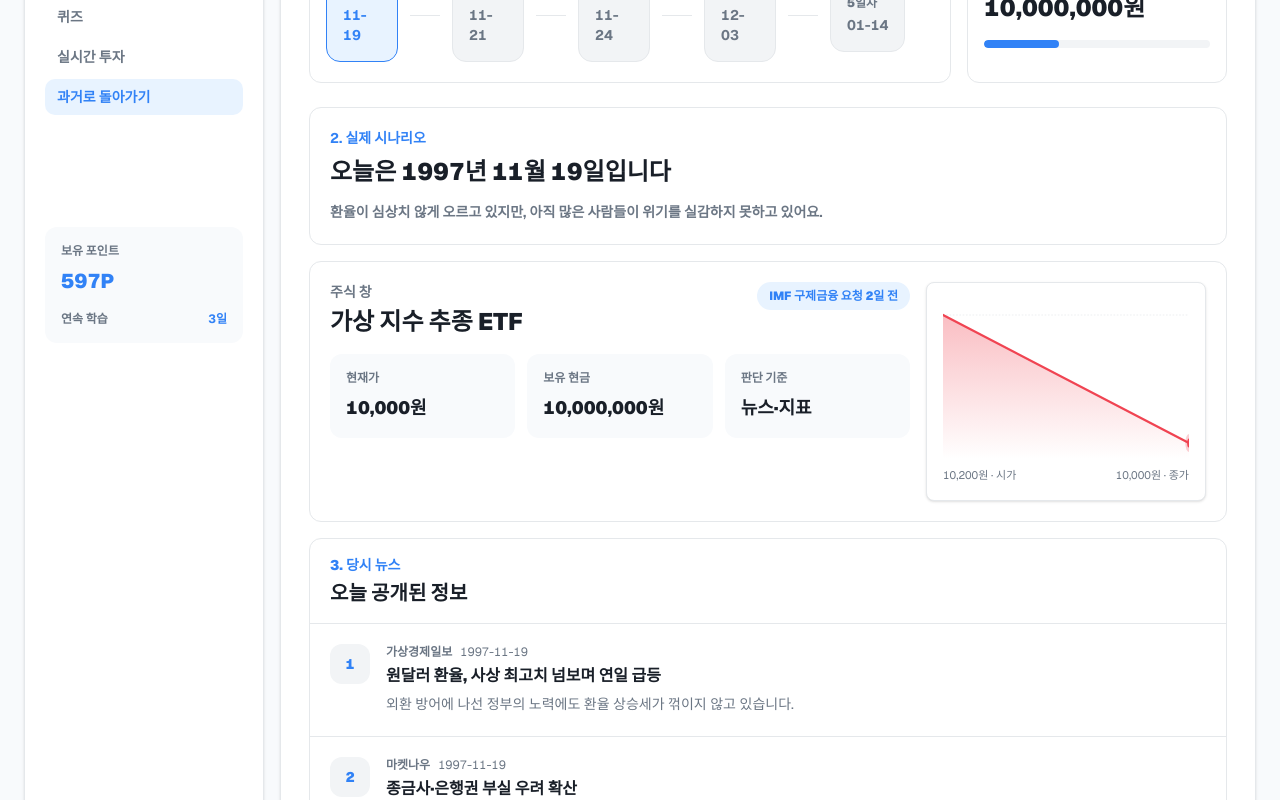
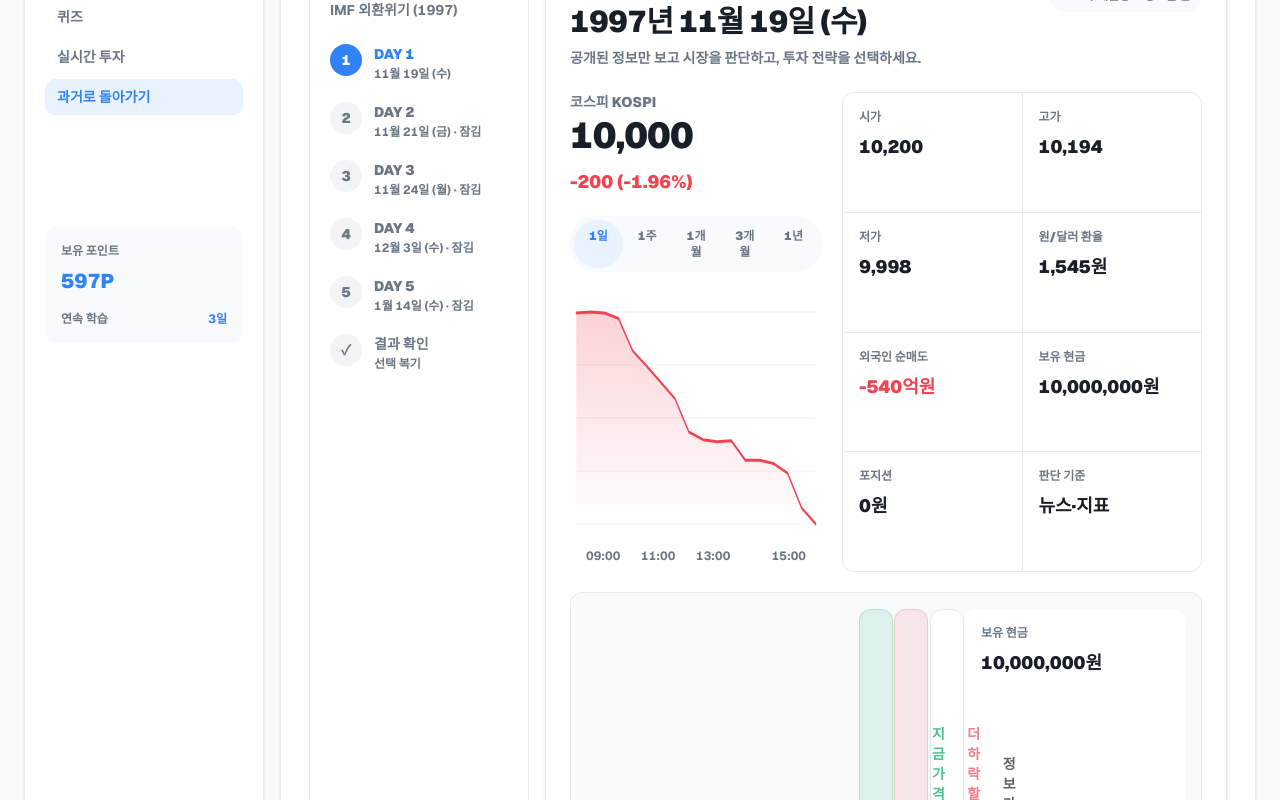
Before and after one commit to choiyoung69/woowa-prototype-investment, a Next.js app in the folder landing/: page /scenario/imf-crisis-worker in a window 1280 px wide. Both pictures are taken after a click on the button "실제 시나리오 시작하기". Shown: the part 215-1015 px from the top of the page. Built offline with nearby package versions, Linux system fonts and the light colour scheme.

Commit message:
Redesign scenario run dashboard

```diff
--- a/landing/src/components/scenario/ScenarioPlayer.tsx
+++ b/landing/src/components/scenario/ScenarioPlayer.tsx
@@ -15,12 +15,11 @@ import {
   portfolioValue,
   summarize,
 } from "@/lib/scenario-engine";
-import { PriceSparkline } from "./PriceSparkline";
 import { TradePanel } from "./TradePanel";
 import { CheckpointScreen } from "./CheckpointScreen";
 import { ResultReport } from "./ResultReport";
 
-type Phase = "intro" | "mission" | "trade";
+type Phase = "intro" | "mission";
 
 interface PlayerState {
   dayIndex: number;
@@ -73,6 +72,34 @@ function formatKrw(value: number) {
 function formatKoreanDate(value: string) {
   const [year, month, day] = value.split("-");
   return `${year}년 ${Number(month)}월 ${Number(day)}일`;
+}
+
+function formatShortDate(value: string) {
+  const [, month, day] = value.split("-");
+  return `${Number(month)}월 ${Number(day)}일`;
+}
+
+function getDayName(value: string) {
+  return ["일", "월", "화", "수", "목", "금", "토"][new Date(value).getDay()];
+}
+
+function changeFromOpen(day: ScenarioDay) {
+  const open = day.open ?? day.price;
+  const diff = day.price - open;
+  const pct = open === 0 ? 0 : (diff / open) * 100;
+  return { open, diff, pct };
+}
+
+function makeSessionPrices(day: ScenarioDay) {
+  const { open } = changeFromOpen(day);
+  const close = day.price;
+  const gap = close - open;
+  return Array.from({ length: 18 }, (_, index) => {
+    const progress = index / 17;
+    const wave = Math.sin(progress * Math.PI * 3) * Math.abs(gap) * 0.08;
+    const shake = ((index % 4) - 1.5) * Math.abs(gap) * 0.025;
+    return Math.round(open + gap * progress + wave + shake);
+  });
 }
 
 function Shell({
@@ -130,8 +157,7 @@ function Shell({
               </p>
               <h1 className="mt-1 text-2xl font-black tracking-tight sm:text-3xl">
                 {phase === "intro" && "시나리오 준비"}
-                {phase === "mission" && "오늘의 학습 미션"}
-                {phase === "trade" && "투자 결정하기"}
+                {phase === "mission" && "오늘의 시장 판단"}
               </h1>
             </div>
             <Link
@@ -142,10 +168,12 @@ function Shell({
             </Link>
           </div>
 
-          <div className="mt-5 grid min-w-0 gap-4 lg:grid-cols-[1fr_260px]">
-            <ProgressPanel scenario={scenario} dayIndex={dayIndex} />
-            <PortfolioMini value={portfolioValueText} />
-          </div>
+          {phase === "intro" && (
+            <div className="mt-5 grid min-w-0 gap-4 lg:grid-cols-[1fr_260px]">
+              <ProgressPanel scenario={scenario} dayIndex={dayIndex} />
+              <PortfolioMini value={portfolioValueText} />
+            </div>
+          )}
 
           <div className="mt-6">{children}</div>
         </main>
@@ -295,134 +323,339 @@ function IntroStep({
   );
 }
 
-function MissionStep({
+function ScenarioTimeline({
   scenario,
-  day,
-  prices,
-  onStart,
+  dayIndex,
 }: {
   scenario: Scenario;
-  day: ScenarioDay;
-  prices: number[];
-  onStart: () => void;
+  dayIndex: number;
 }) {
   return (
-    <div className="space-y-4">
-      <section className="rounded-[12px] border border-border bg-surface p-5">
-        <p className="text-sm font-bold text-accent">2. 실제 시나리오</p>
-        <h2 className="mt-2 text-2xl font-black">
-          오늘은 {formatKoreanDate(day.date)}입니다
-        </h2>
-        <p className="mt-3 text-sm font-bold leading-6 text-muted">
-          {day.headline}
-        </p>
-      </section>
-
-      <section className="grid gap-4 rounded-[12px] border border-border bg-surface p-5 lg:grid-cols-[1fr_280px]">
-        <div className="min-w-0">
-          <div className="flex flex-wrap items-start justify-between gap-3">
-            <div>
-              <p className="text-sm font-black text-muted">주식 창</p>
-              <h2 className="mt-1 text-2xl font-black">{scenario.unitLabel}</h2>
+    <aside className="rounded-[12px] border border-border bg-surface p-5">
+      <p className="text-sm font-black">1단계 ({scenario.days.length}일)</p>
+      <p className="mt-1 text-sm font-bold text-muted">IMF 외환위기 (1997)</p>
+      <div className="mt-6 space-y-5">
+        {scenario.days.map((day, index) => {
+          const active = index === dayIndex;
+          const locked = index > dayIndex;
+          return (
+            <div key={day.date} className="flex gap-3">
+              <div
+                className={`flex h-8 w-8 shrink-0 items-center justify-center rounded-full text-sm font-black ${
+                  active
+                    ? "bg-accent text-white"
+                    : "bg-surface-2 text-muted"
+                }`}
+              >
+                {index + 1}
+              </div>
+              <div className="min-w-0">
+                <p className={`text-sm font-black ${active ? "text-accent" : "text-muted"}`}>
+                  DAY {index + 1}
+                </p>
+                <p className="mt-0.5 text-xs font-bold text-muted">
+                  {formatShortDate(day.date)} ({getDayName(day.date)})
+                  {locked ? " · 잠김" : ""}
+                </p>
+              </div>
             </div>
-            <div className="rounded-full bg-[#e8f3ff] px-3 py-1.5 text-xs font-black text-accent">
-              {scenario.pivotEvent && formatPivotContext(day.date, scenario.pivotEvent)}
-            </div>
+          );
+        })}
+        <div className="flex gap-3">
+          <div className="flex h-8 w-8 shrink-0 items-center justify-center rounded-full bg-surface-2 text-sm font-black text-muted">
+            ✓
           </div>
-          <div className="mt-4 grid gap-3 sm:grid-cols-3">
-            <MetricTile label="현재가" value={`${day.price.toLocaleString()}원`} />
-            <MetricTile label="보유 현금" value={formatKrw(scenario.startingCash)} />
-            <MetricTile label="판단 기준" value="뉴스·지표" />
+          <div>
+            <p className="text-sm font-black text-muted">결과 확인</p>
+            <p className="mt-0.5 text-xs font-bold text-muted">선택 복기</p>
           </div>
         </div>
-        <PriceSparkline prices={prices} />
-      </section>
+      </div>
+    </aside>
+  );
+}
 
-      <section className="overflow-hidden rounded-[12px] border border-border bg-surface">
-        <div className="border-b border-border px-5 py-4">
-          <p className="text-sm font-black text-accent">3. 당시 뉴스</p>
-          <h2 className="mt-1 text-xl font-black">오늘 공개된 정보</h2>
+function MarketChart({ day }: { day: ScenarioDay }) {
+  const chartPrices = makeSessionPrices(day);
+  const min = Math.min(...chartPrices);
+  const max = Math.max(...chartPrices);
+  const width = 720;
+  const height = 260;
+  const padX = 18;
+  const padY = 24;
+  const range = max - min || 1;
+  const stepX = (width - padX * 2) / (chartPrices.length - 1);
+  const toY = (price: number) =>
+    padY + (height - padY * 2) - ((price - min) / range) * (height - padY * 2);
+  const linePoints = chartPrices.map(
+    (price, index) => `${padX + index * stepX},${toY(price)}`
+  );
+  const areaPoints = [
+    `${padX},${height - padY}`,
+    ...linePoints,
+    `${width - padX},${height - padY}`,
+  ];
+  const { diff, pct } = changeFromOpen(day);
+  const trendUp = diff >= 0;
+  const color = trendUp ? "var(--up)" : "var(--down)";
+
+  return (
+    <div className="min-w-0">
+      <div className="flex flex-wrap items-end gap-3">
+        <div>
+          <p className="text-sm font-black text-muted">{scenarioMarketName}</p>
+          <p className="mt-1 text-4xl font-black tracking-tight">
+            {day.price.toLocaleString()}
+          </p>
         </div>
-        {day.articles.map((article, index) => (
-          <article
-            key={`${article.source}-${article.title}`}
-            className="flex gap-4 border-b border-border p-5 last:border-b-0"
+        <p className={`pb-1 text-lg font-black ${trendUp ? "text-up" : "text-down"}`}>
+          {diff > 0 ? "+" : ""}
+          {diff.toLocaleString()} ({pct > 0 ? "+" : ""}
+          {pct.toFixed(2)}%)
+        </p>
+      </div>
+
+      <div className="mt-4 flex max-w-xs rounded-full bg-background p-1 text-xs font-black text-muted">
+        {["1일", "1주", "1개월", "3개월", "1년"].map((label, index) => (
+          <span
+            key={label}
+            className={`flex-1 rounded-full px-3 py-2 text-center ${
+              index === 0 ? "bg-[#e8f3ff] text-accent" : ""
+            }`}
           >
-            <div className="flex h-10 w-10 shrink-0 items-center justify-center rounded-[12px] bg-surface-2 text-sm font-black text-accent">
-              {index + 1}
-            </div>
-            <div className="min-w-0">
-              <div className="flex flex-wrap items-center gap-2">
-                <p className="text-xs font-bold text-muted">{article.source}</p>
-                <p className="text-xs text-muted">{day.date}</p>
-              </div>
-              <h3 className="mt-1 text-base font-black leading-6">{article.title}</h3>
-              <p className="mt-1 text-sm leading-6 text-muted">{article.summary}</p>
-            </div>
-          </article>
+            {label}
+          </span>
         ))}
-      </section>
+      </div>
 
-      <button
-        type="button"
-        onClick={onStart}
-        className="w-full rounded-[12px] bg-accent px-4 py-4 text-sm font-black text-white transition hover:bg-[#1b64da] sm:px-5 sm:text-base"
-      >
-        투자 결정하러 가기
-      </button>
+      <div className="mt-4 rounded-[12px] bg-surface">
+        <svg
+          viewBox={`0 0 ${width} ${height}`}
+          preserveAspectRatio="none"
+          className="h-[260px] w-full"
+          role="img"
+          aria-label="오늘 시장 가격 흐름"
+        >
+          {[0, 1, 2, 3, 4].map((line) => {
+            const y = padY + ((height - padY * 2) / 4) * line;
+            return (
+              <line
+                key={line}
+                x1={padX}
+                x2={width - padX}
+                y1={y}
+                y2={y}
+                stroke="var(--border)"
+                strokeWidth={1}
+              />
+            );
+          })}
+          <defs>
+            <linearGradient id="market-gradient" x1="0" y1="0" x2="0" y2="1">
+              <stop offset="0%" stopColor={color} stopOpacity={0.24} />
+              <stop offset="100%" stopColor={color} stopOpacity={0} />
+            </linearGradient>
+          </defs>
+          <polygon points={areaPoints.join(" ")} fill="url(#market-gradient)" />
+          <polyline
+            points={linePoints.join(" ")}
+            fill="none"
+            stroke={color}
+            strokeLinecap="round"
+            strokeLinejoin="round"
+            strokeWidth={3}
+          />
+        </svg>
+        <div className="grid grid-cols-4 px-4 pb-2 text-xs font-bold text-muted">
+          <span>09:00</span>
+          <span>11:00</span>
+          <span>13:00</span>
+          <span className="text-right">15:00</span>
+        </div>
+      </div>
     </div>
   );
 }
 
-function MetricTile({ label, value }: { label: string; value: string }) {
+const scenarioMarketName = "코스피 KOSPI";
+
+function MarketStats({
+  day,
+  cash,
+  positionValue,
+}: {
+  day: ScenarioDay;
+  cash: number;
+  positionValue: number;
+}) {
+  const { open } = changeFromOpen(day);
+  const low = Math.min(...makeSessionPrices(day));
+  const high = Math.max(...makeSessionPrices(day));
+  const fxRate = Math.round(day.price * 0.154 + 5);
+  const foreignFlow = Math.round((open - day.price) * 2.7);
+
   return (
-    <div className="rounded-[12px] bg-background p-4">
-      <p className="text-xs font-black text-muted">{label}</p>
-      <p className="mt-2 truncate text-lg font-black">{value}</p>
+    <div className="grid gap-px overflow-hidden rounded-[12px] border border-border bg-border sm:grid-cols-2 lg:grid-cols-1 xl:grid-cols-2">
+      <MetricTile label="시가" value={open.toLocaleString()} />
+      <MetricTile label="고가" value={high.toLocaleString()} />
+      <MetricTile label="저가" value={low.toLocaleString()} />
+      <MetricTile label="원/달러 환율" value={`${fxRate.toLocaleString()}원`} />
+      <MetricTile label="외국인 순매도" value={`-${foreignFlow.toLocaleString()}억원`} tone="down" />
+      <MetricTile label="보유 현금" value={formatKrw(cash)} />
+      <MetricTile label="포지션" value={formatKrw(positionValue)} />
+      <MetricTile label="판단 기준" value="뉴스·지표" />
     </div>
   );
 }
 
-function TradeStep({
+function NewsSummary({ day }: { day: ScenarioDay }) {
+  return (
+    <section className="rounded-[12px] border border-border bg-surface p-5">
+      <h2 className="text-xl font-black">뉴스 요약</h2>
+      <div className="mt-4 space-y-3">
+        {day.articles.map((article, index) => (
+          <div key={article.title} className="flex gap-3 rounded-[12px] bg-background p-4">
+            <div className="flex h-10 w-10 shrink-0 items-center justify-center rounded-[10px] bg-[#e8f3ff] text-sm font-black text-accent">
+              {index + 1}
+            </div>
+            <div className="min-w-0">
+              <p className="line-clamp-1 text-sm font-black">{article.title}</p>
+              <p className="mt-1 line-clamp-2 text-sm font-bold leading-6 text-muted">
+                {article.summary}
+              </p>
+            </div>
+          </div>
+        ))}
+      </div>
+    </section>
+  );
+}
+
+function MissionStep({
+  scenario,
+  day,
+  dayIndex,
   cash,
   positionValue,
-  totalValue,
   onSubmit,
 }: {
+  scenario: Scenario;
+  day: ScenarioDay;
+  dayIndex: number;
   cash: number;
   positionValue: number;
-  totalValue: number;
   onSubmit: (input: TradeInput) => void;
 }) {
   return (
-    <div className="grid gap-5 lg:grid-cols-[1fr_1.2fr]">
-      <section className="rounded-[12px] border border-border bg-surface p-5">
-        <p className="text-sm font-bold text-accent">4. 투자 결정</p>
-        <h2 className="mt-2 text-2xl font-black">오늘의 선택을 남겨주세요</h2>
-        <p className="mt-2 text-sm leading-6 text-muted">
-          매수, 매도, 관망 중 하나를 선택하면 이유와 감정을 기록하고 다음 날로
-          넘어갑니다.
-        </p>
+    <div className="grid gap-4 xl:grid-cols-[220px_1fr]">
+      <ScenarioTimeline scenario={scenario} dayIndex={dayIndex} />
 
-        <div className="mt-5 grid grid-cols-3 gap-3 rounded-[12px] bg-background p-4 text-center text-sm">
-          <div>
-            <p className="text-xs font-bold text-muted">현금</p>
-            <p className="mt-1 font-black">{formatKrw(cash)}</p>
+      <div className="min-w-0 space-y-4">
+        <section className="rounded-[16px] border border-border bg-surface p-5 shadow-sm sm:p-6">
+          <div className="flex flex-wrap items-start justify-between gap-3">
+            <div>
+              <p className="text-sm font-black text-accent">DAY {dayIndex + 1}</p>
+              <h2 className="mt-1 text-3xl font-black tracking-tight">
+                {formatKoreanDate(day.date)} ({getDayName(day.date)})
+              </h2>
+              <p className="mt-2 text-sm font-bold text-muted">
+                공개된 정보만 보고 시장을 판단하고, 투자 전략을 선택하세요.
+              </p>
+            </div>
+            <span className="rounded-full bg-background px-3 py-2 text-xs font-black text-muted">
+              {scenario.pivotEvent && formatPivotContext(day.date, scenario.pivotEvent)}
+            </span>
           </div>
-          <div>
-            <p className="text-xs font-bold text-muted">포지션</p>
-            <p className="mt-1 font-black">{formatKrw(positionValue)}</p>
+
+          <div className="mt-6 grid gap-5 xl:grid-cols-[1fr_360px]">
+            <MarketChart day={day} />
+            <MarketStats day={day} cash={cash} positionValue={positionValue} />
           </div>
-          <div>
-            <p className="text-xs font-bold text-muted">총 자산</p>
-            <p className="mt-1 font-black">{formatKrw(totalValue)}</p>
+
+          <div className="mt-5 grid gap-3 rounded-[12px] border border-border bg-background p-4 xl:grid-cols-[260px_1fr_220px]">
+            <div className="flex items-center text-base font-black">
+              오늘의 시장, 어떻게 대응하시겠어요?
+            </div>
+            <TradePanel
+              cash={cash}
+              positionValue={positionValue}
+              onSubmit={onSubmit}
+              variant="bar"
+            />
+            <div className="rounded-[12px] bg-surface p-4">
+              <p className="text-xs font-black text-muted">보유 현금</p>
+              <p className="mt-2 text-lg font-black">{formatKrw(cash)}</p>
+            </div>
           </div>
+        </section>
+
+        <div className="grid gap-4 xl:grid-cols-[1.35fr_1fr]">
+          <section className="overflow-hidden rounded-[12px] border border-border bg-surface">
+            <div className="border-b border-border px-5 py-4">
+              <h2 className="text-xl font-black">오늘의 주요 뉴스</h2>
+              <div className="mt-3 flex gap-2 text-xs font-black text-muted">
+                {["전체", "경제", "금융", "기업", "국제"].map((tab, index) => (
+                  <span
+                    key={tab}
+                    className={`rounded-full px-3 py-1.5 ${
+                      index === 0 ? "bg-[#e8f3ff] text-accent" : "bg-background"
+                    }`}
+                  >
+                    {tab}
+                  </span>
+                ))}
+              </div>
+            </div>
+            {day.articles.map((article, index) => (
+              <article
+                key={`${article.source}-${article.title}`}
+                className="grid gap-3 border-b border-border p-5 last:border-b-0 sm:grid-cols-[96px_1fr_48px]"
+              >
+                <div>
+                  <p className="text-xs font-black text-accent">{article.source}</p>
+                  <p className="mt-1 text-xs font-bold text-muted">
+                    {index === 0 ? "09:30" : "10:15"}
+                  </p>
+                </div>
+                <div className="min-w-0">
+                  <h3 className="text-base font-black leading-6">{article.title}</h3>
+                  <p className="mt-1 text-sm font-bold leading-6 text-muted">
+                    {article.summary}
+                  </p>
+                </div>
+                <span className="h-fit rounded-full bg-background px-2 py-1 text-center text-xs font-black text-muted">
+                  {index === 0 ? "경제" : "금융"}
+                </span>
+              </article>
+            ))}
+          </section>
+
+          <NewsSummary day={day} />
         </div>
-      </section>
+      </div>
+    </div>
+  );
+}
 
-      <section className="rounded-[12px] border border-border bg-surface p-5">
-        <TradePanel cash={cash} positionValue={positionValue} onSubmit={onSubmit} />
-      </section>
+function MetricTile({
+  label,
+  value,
+  tone,
+}: {
+  label: string;
+  value: string;
+  tone?: "up" | "down";
+}) {
+  return (
+    <div className="bg-surface p-4">
+      <p className="text-xs font-black text-muted">{label}</p>
+      <p
+        className={`mt-2 truncate text-lg font-black ${
+          tone === "up" ? "text-up" : tone === "down" ? "text-down" : ""
+        }`}
+      >
+        {value}
+      </p>
     </div>
   );
 }
@@ -439,9 +672,6 @@ export function ScenarioPlayer({ scenario }: { scenario: Scenario }) {
   const [phase, setPhase] = useState<Phase>("intro");
 
   const currentDay = scenario.days[Math.min(state.dayIndex, scenario.days.length - 1)];
-  const firstDayOpen = scenario.days[0]?.open;
-  const closePrices = scenario.days.slice(0, state.dayIndex + 1).map((d) => d.price);
-  const pricesSoFar = firstDayOpen !== undefined ? [firstDayOpen, ...closePrices] : closePrices;
   const totalValue = portfolioValue(state.portfolio, currentDay.price);
   const positionValue = state.portfolio.units * currentDay.price;
 
@@ -484,16 +714,9 @@ export function ScenarioPlayer({ scenario }: { scenario: Scenario }) {
         <MissionStep
           scenario={scenario}
           day={currentDay}
-          prices={pricesSoFar}
-          onStart={() => setPhase("trade")}
-        />
-      )}
-
-      {phase === "trade" && (
-        <TradeStep
+          dayIndex={state.dayIndex}
           cash={state.portfolio.cash}
           positionValue={positionValue}
-          totalValue={totalValue}
           onSubmit={(input) => {
             dispatch({ type: "TRADE", input });
             setPhase("mission");
```
Also changed, not shown: landing/src/components/scenario/TradePanel.tsx (+9 -1 lines).
